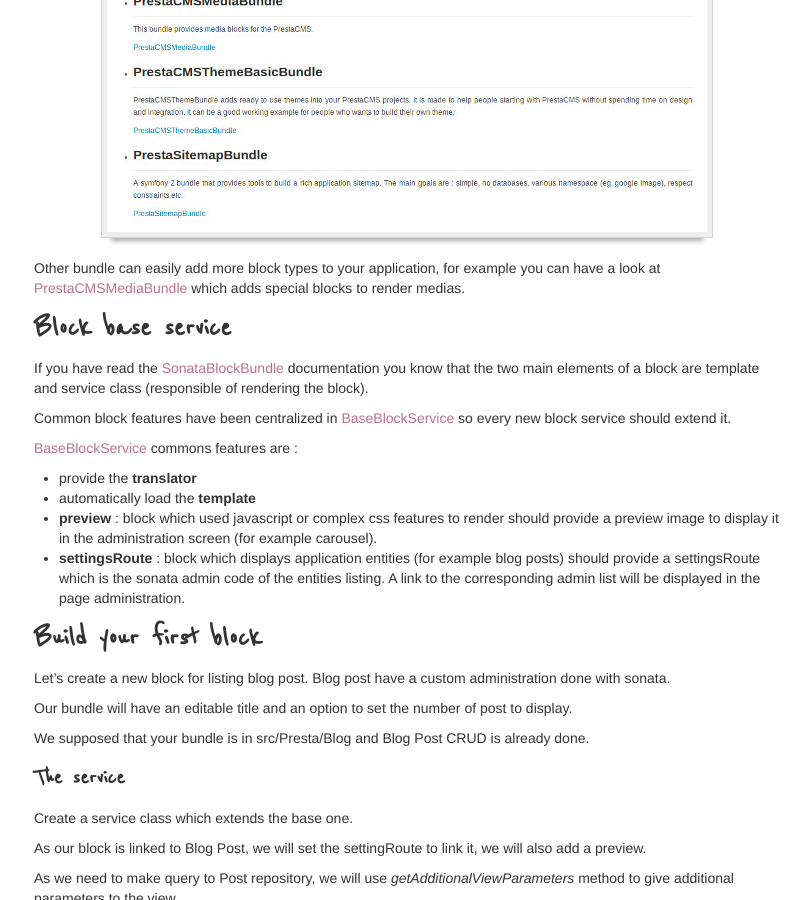
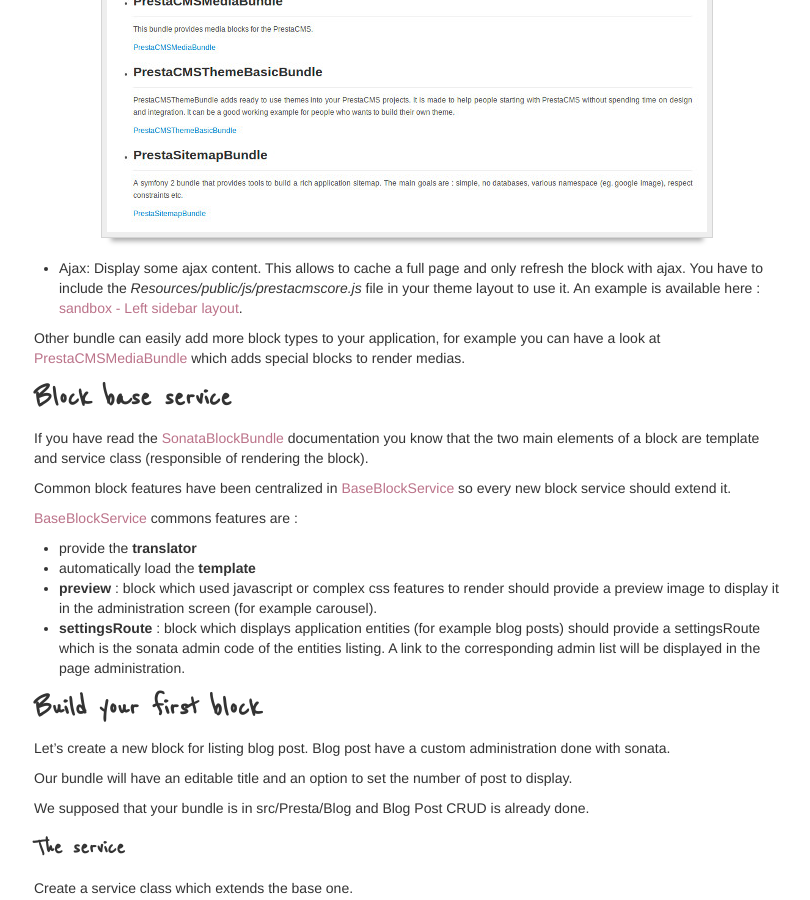
Before and after one commit to mooahmad/prestaconcept.github.io, a Jekyll site: the page built from presta-cms-core/developer-guide/block.md, in a window 1280 px wide and 900 px high, scrolled down 1425 px. Shown: the whole window, without its empty margins (361-1171 px from the left). Built offline with Jekyll 4.4.1, drawn with Linux system fonts in a browser that asks for light colours.

Commit message:
add doc for ajax block

```diff
--- a/presta-cms-core/developer-guide/block.md
+++ b/presta-cms-core/developer-guide/block.md
@@ -44,6 +44,11 @@
 <p class="center" markdown="1">
     ![Page children block](/assets/presta-cms-core/blocks/block-page-children.jpg)
 </p>
+
+-   Ajax: Display some ajax content.
+This allows to cache a full page and only refresh the block with ajax.
+You have to include the *Resources/public/js/prestacmscore.js* file in your theme layout to use it.
+An example is available here : [sandbox - Left sidebar layout][6].
 
 Other bundle can easily add more block types to your application, for example you can have a look at [PrestaCMSMediaBundle][5]
 which adds special blocks to render medias.
```
Also changed, not shown: other parts of presta-cms-core/developer-guide/block.md (+1 -0 lines).
